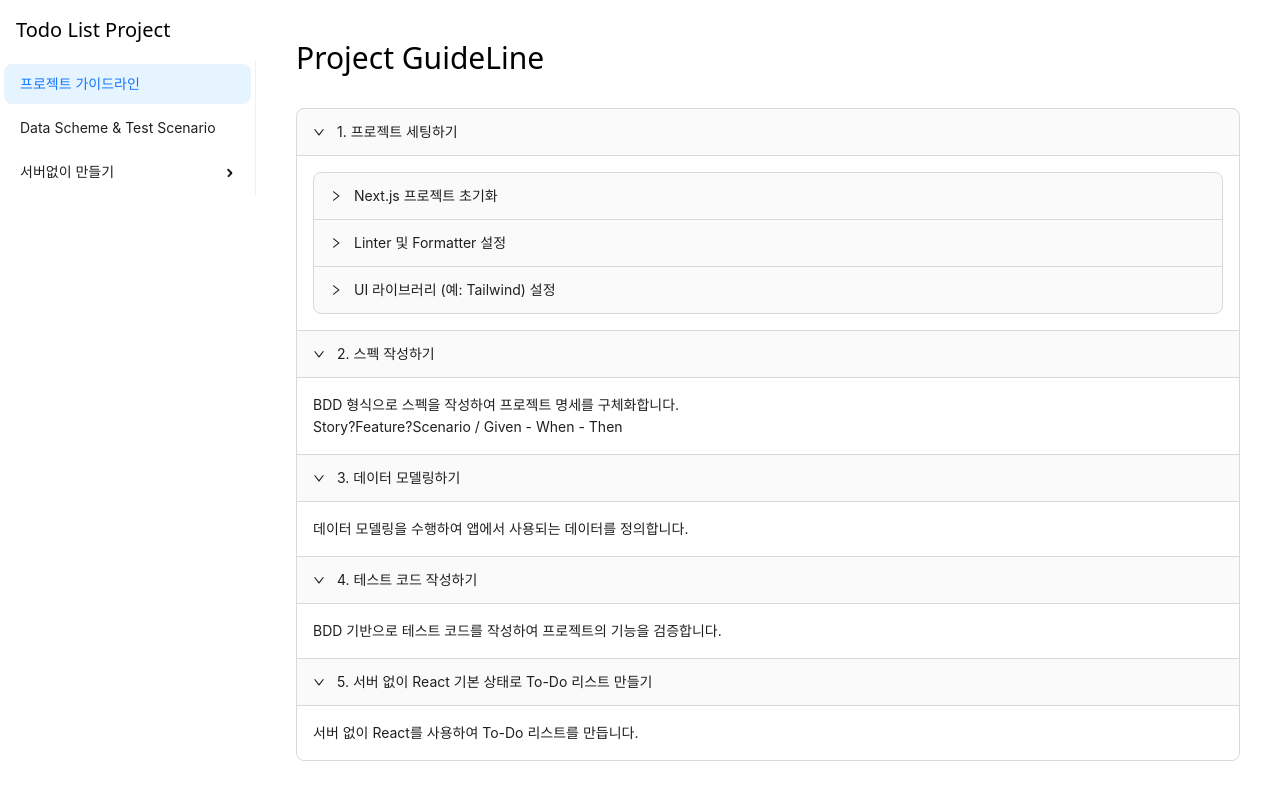
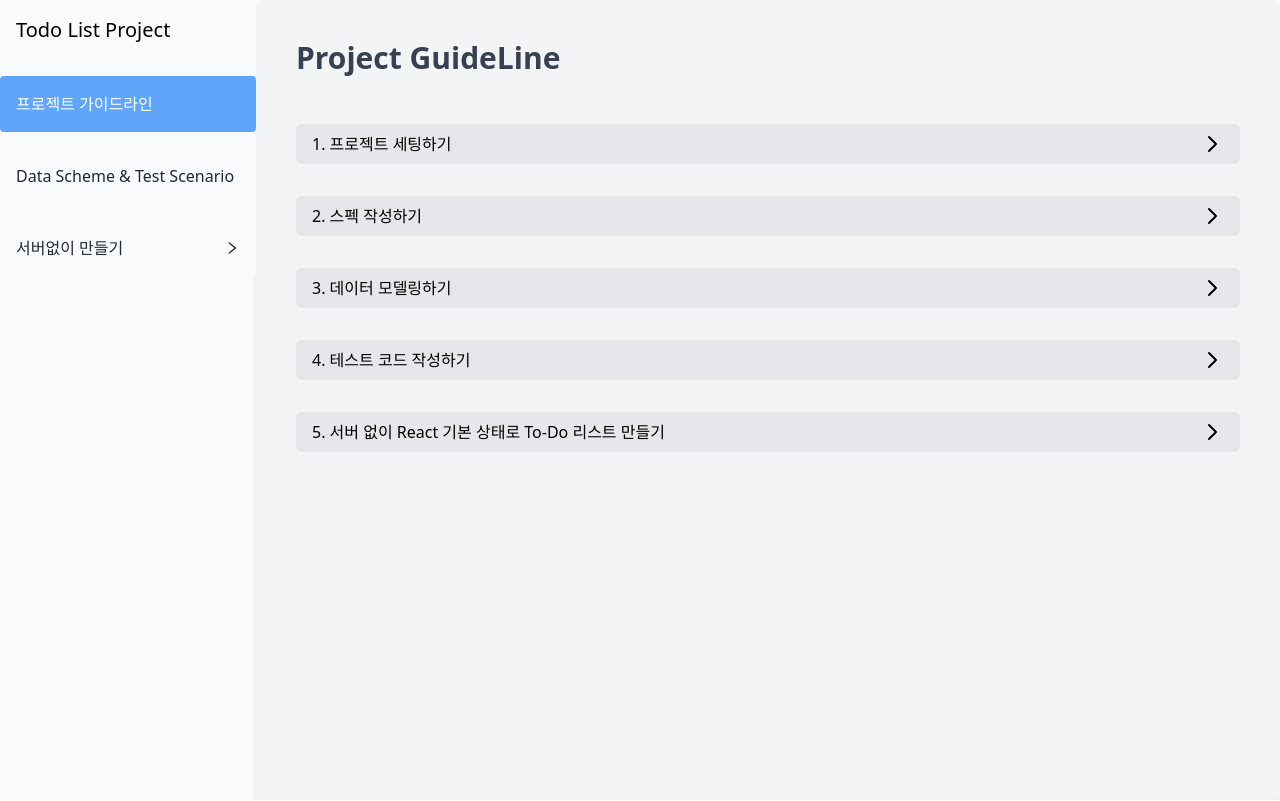
Before and after one commit to junsobi/typescript-next-todoapp, a Next.js app: page / in a window 1280 px wide. Built offline with nearby package versions, Linux system fonts and the light colour scheme.

Commit message:
Add : context/recoil 전환로직 구현

```diff
--- a/package.json
+++ b/package.json
@@ -24,6 +24,8 @@
     "react": "18.2.0",
     "react-datepicker": "^4.16.0",
     "react-dom": "18.2.0",
+    "react-icons": "^4.10.1",
+    "react-transition-group": "^4.4.5",
     "recoil": "^0.7.7",
     "typescript": "5.1.6",
     "uuid": "^9.0.0"
@@ -33,6 +35,7 @@
     "@playwright/test": "^1.36.0",
     "@testing-library/jest-dom": "^5.16.5",
     "@testing-library/react": "^14.0.0",
+    "@types/react-transition-group": "^4.4.6",
     "@types/uuid": "^9.0.2",
     "babel-jest": "^29.6.1",
     "identity-obj-proxy": "^3.0.0",
--- a/src/components/Layout.tsx
+++ b/src/components/Layout.tsx
@@ -1,11 +1,42 @@
 import { FC, ReactNode, useEffect, useState } from 'react';
 import { useRouter } from 'next/router';
 import Link from 'next/link';
-import { Menu } from 'antd';
+import { AiOutlineRight } from 'react-icons/ai';
 
 interface LayoutProps {
   children: ReactNode;
 }
+
+interface NavItem {
+  path: string | undefined;
+  name: string;
+  subItems?: NavItem[];
+}
+
+const navItems: NavItem[] = [
+  {
+    path: '/',
+    name: '프로젝트 가이드라인',
+  },
+  {
+    path: '/spec',
+    name: 'Data Scheme & Test Scenario',
+  },
+  {
+    path: undefined,
+    name: '서버없이 만들기',
+    subItems: [
+      {
+        path: '/usecontext',
+        name: 'Context API',
+      },
+      {
+        path: '/recoil',
+        name: 'Recoil',
+      },
+    ],
+  },
+];
 
 const Layout: FC<LayoutProps> = ({ children }) => {
   const router = useRouter();
@@ -13,42 +44,67 @@ const Layout: FC<LayoutProps> = ({ children }) => {
     typeof window !== 'undefined' ? router.pathname : '',
   );
 
+  const [isHovering, setHovering] = useState<string>('');
+
   useEffect(() => {
     if (typeof window !== 'undefined') {
       setActivePhase(router.pathname);
     }
   }, [router.pathname]);
 
+  const getItemClassName = (item: NavItem) => {
+    let className =
+      'text-gray-800 hover:bg-gray-100 p-4  rounded cursor-pointer flex justify-between items-center relative z-50';
+    if (
+      activePhase === item.path ||
+      item.subItems?.some((subItem) => subItem.path === activePhase)
+    ) {
+      className =
+        'bg-blue-400 text-white p-4 rounded  cursor-pointer flex justify-between items-center relative z-50';
+    } else if (item.name === isHovering) {
+      className =
+        'bg-gray-100 text-gray-800 p-4 rounded   cursor-pointer flex justify-between items-center relative z-50';
+    }
+    return className;
+  };
+
   return (
-    <div className="flex h-auto min-h-screen relative">
-      <div className="w-1/5 h-full top-0 sticky">
-        <h1 className="text-xl p-4">Todo List Project</h1>
-        <Menu selectedKeys={[activePhase]} mode="vertical">
-          <Menu.Item key="/">
-            <Link href="/" passHref>
-              프로젝트 가이드라인
-            </Link>
-          </Menu.Item>
-          <Menu.Item key="/spec">
-            <Link href="/spec" passHref>
-              Data Scheme & Test Scenario
-            </Link>
-          </Menu.Item>
-          <Menu.SubMenu key="sub1" title="서버없이 만들기">
-            <Menu.Item key="/usecontext">
-              <Link href="/usecontext" passHref>
-                Context API 이용하기
+    <div className="flex h-auto min-h-screen bg-gray-50">
+      <div className="w-1/5 h-full sticky top-0 flex flex-col bg-gray-50 z-20">
+        <h1 className="text-xl mb-4 p-4">Todo List Project</h1>
+        <ul className="flex flex-col gap-4">
+          {navItems.map((item) => (
+            <li
+              key={item.name}
+              onMouseEnter={() => setHovering(item.name)}
+              onMouseLeave={() => setHovering('')}
+              className="relative z-0"
+            >
+              <Link href={item.path || '#'}>
+                <div className={getItemClassName(item)}>
+                  {item.name}
+                  {item.subItems && <AiOutlineRight />}
+                </div>
               </Link>
-            </Menu.Item>
-            <Menu.Item key="/recoil">
-              <Link href="/recoil" passHref>
-                Recoil 이용하기
-              </Link>
-            </Menu.Item>
-          </Menu.SubMenu>
-        </Menu>
+              {item.subItems && isHovering === item.name && (
+                <div className="absolute w-full right-0 top-0 translate-x-full bg-gray-50 p-2 shadow-lg z-50 rounded">
+                  {' '}
+                  <ul className="space-y-1">
+                    {item.subItems.map((subItem) => (
+                      <Link href={subItem.path as string} key={subItem.name}>
+                        <div className={getItemClassName(subItem)}>
+                          {subItem.name}
+                        </div>
+                      </Link>
+                    ))}
+                  </ul>
+                </div>
+              )}
+            </li>
+          ))}
+        </ul>
       </div>
-      <div className="w-4/5">{children}</div>
+      <div className="w-4/5 relative z-10 bg-white">{children}</div>
     </div>
   );
 };
--- /dev/null
+++ b/src/components/Panel.tsx
@@ -0,0 +1,51 @@
+import { useState, ReactNode } from 'react';
+import { CSSTransition } from 'react-transition-group';
+import Layout from '@/components/Layout';
+
+interface PanelProps {
+  title: string;
+  children: ReactNode;
+}
+
+const Panel: React.FC<PanelProps> = ({ title, children }) => {
+  const [isOpen, setIsOpen] = useState(false);
+
+  return (
+    <div className="my-2">
+      <button
+        className="flex justify-between items-center w-full py-2 px-4 bg-gray-200 text-black my-2 transition-colors duration-150 hover:bg-gray-300 rounded-md"
+        onClick={() => setIsOpen(!isOpen)}
+      >
+        <span>{title}</span>
+        <svg
+          xmlns="http://www.w3.org/2000/svg"
+          fill="none"
+          viewBox="0 0 24 24"
+          stroke="currentColor"
+          className={`w-6 h-6 transition-transform duration-200 transform ${
+            isOpen ? 'rotate-90' : ''
+          }`}
+        >
+          <path
+            strokeLinecap="round"
+            strokeLinejoin="round"
+            strokeWidth={2}
+            d="M9 5l7 7-7 7"
+          />
+        </svg>
+      </button>
+      <CSSTransition
+        in={isOpen}
+        timeout={200}
+        classNames="my-node"
+        unmountOnExit
+      >
+        <div className="border p-4 rounded-md bg-white shadow-md">
+          {children}
+        </div>
+      </CSSTransition>
+    </div>
+  );
+};
+
+export default Panel;
--- a/src/hooks/useClearAll.ts
+++ b/src/hooks/useClearAll.ts
@@ -1,8 +1,7 @@
-import { useContext } from 'react';
-import { TasksContext } from '@/context/TasksContext';
+import { useTaskManager } from '@/hooks/useTaskManager';
 
 const useClearAll = () => {
-  const { clearCompletedTasks } = useContext(TasksContext);
+  const { clearCompletedTasks } = useTaskManager();
 
   const handleClearAll = () => {
     clearCompletedTasks();
--- a/src/pages/_app.tsx
+++ b/src/pages/_app.tsx
@@ -3,6 +3,7 @@ import { TasksProvider } from '@/context/TasksContext';
 import { mockTasks } from '@/data/mockTasks';
 import '@/styles/globals.css';
 import type { AppProps } from 'next/app';
+import '../../styles/global.css';
 
 export default function App({ Component, pageProps }: AppProps) {
   return <Component {...pageProps} />;
--- a/src/pages/index.tsx
+++ b/src/pages/index.tsx
@@ -1,64 +1,48 @@
-import { FC, useEffect, useState } from 'react';
-import { useRouter } from 'next/router';
-import { Collapse } from 'antd';
+import { useState, ReactNode } from 'react';
 import Layout from '@/components/Layout';
+import Panel from '@/components/Panel';
 
-const { Panel } = Collapse;
-
-const HomePage: FC = () => {
+const HomePage = () => {
   return (
     <Layout>
-      <div className="flex flex-col">
-        <div className="w-full p-10">
-          <h1 className="mb-8 text-3xl">Project GuideLine</h1>
-          <Collapse defaultActiveKey={['1', '2', '3', '4', '5', '6']}>
-            <Panel header="1. 프로젝트 세팅하기" key="1">
-              <Collapse>
-                <Panel header="Next.js 프로젝트 초기화" key="1">
+      <div className="flex flex-col h-full bg-gray-100 p-10 rounded-md shadow-md">
+        <h1 className="mb-8 text-3xl font-semibold text-gray-700">
+          Project GuideLine
+        </h1>
+        <Panel title="1. 프로젝트 세팅하기">
+          <Panel title="Next.js 프로젝트 초기화">
             <p>Next.js 프로젝트를 초기화하고 구성 요소를 설정합니다.</p>
           </Panel>
-                <Panel header="Linter 및 Formatter 설정" key="2">
+          <Panel title="Linter 및 Formatter 설정">
             <p>
-                    Linter 및 Formatter를 설정하여 코드의 일관성과 품질을
-                    유지합니다.
+              Linter 및 Formatter를 설정하여 코드의 일관성과 품질을 유지합니다.
             </p>
           </Panel>
-                <Panel header="UI 라이브러리 (예: Tailwind) 설정" key="3">
+          <Panel title="UI 라이브러리 (예: Tailwind) 설정">
             <p>
-                    UI 라이브러리를 설정하여 디자인 시스템을 구축하고 디자인
-                    요소를 재사용합니다.
+              UI 라이브러리를 설정하여 디자인 시스템을 구축하고 디자인 요소를
+              재사용합니다.
             </p>
           </Panel>
-              </Collapse>
         </Panel>
-
-            <Panel header="2. 스펙 작성하기" key="3">
+        <Panel title="2. 스펙 작성하기">
           <p>
             BDD 형식으로 스펙을 작성하여 프로젝트 명세를 구체화합니다.
             <br />
             Story?Feature?Scenario / Given - When - Then
           </p>
         </Panel>
-            <Panel header="3. 데이터 모델링하기" key="5">
+        <Panel title="3. 데이터 모델링하기">
+          <p>데이터 모델링을 수행하여 앱에서 사용되는 데이터를 정의합니다.</p>
+        </Panel>
+        <Panel title="4. 테스트 코드 작성하기">
           <p>
-                데이터 모델링을 수행하여 앱에서 사용되는 데이터를 정의합니다.
+            BDD 기반으로 테스트 코드를 작성하여 프로젝트의 기능을 검증합니다.
           </p>
         </Panel>
-            <Panel header="4. 테스트 코드 작성하기" key="4">
-              <p>
-                BDD 기반으로 테스트 코드를 작성하여 프로젝트의 기능을
-                검증합니다.
-              </p>
-            </Panel>
-
-            <Panel
-              header="5. 서버 없이 React 기본 상태로 To-Do 리스트 만들기"
-              key="6"
-            >
+        <Panel title="5. 서버 없이 React 기본 상태로 To-Do 리스트 만들기">
           <p>서버 없이 React를 사용하여 To-Do 리스트를 만듭니다.</p>
         </Panel>
-          </Collapse>
-        </div>
       </div>
     </Layout>
   );
--- a/src/pages/recoil/index.tsx
+++ b/src/pages/recoil/index.tsx
@@ -9,13 +9,11 @@ import { RecoilRoot } from 'recoil';
 const UseRecoilPage: React.FC = () => {
   return (
     <RecoilRoot>
-      <TasksProvider>
-        <Layout>
-          <ContextLayout>
-            <TasksSection />
-          </ContextLayout>
-        </Layout>
-      </TasksProvider>
+      <Layout>
+        <ContextLayout>
+          <TasksSection />
+        </ContextLayout>
+      </Layout>
     </RecoilRoot>
   );
 };
--- /dev/null
+++ b/styles/global.css
@@ -0,0 +1,21 @@
+.my-node-enter {
+  opacity: 0;
+  transform: scale(0.9);
+}
+.my-node-enter-active {
+  opacity: 1;
+  transform: translateX(0);
+  transition:
+    opacity 200ms,
+    transform 200ms;
+}
+.my-node-exit {
+  opacity: 1;
+}
+.my-node-exit-active {
+  opacity: 0;
+  transform: scale(0.9);
+  transition:
+    opacity 200ms,
+    transform 200ms;
+}
```
Also changed, not shown: src/context/TasksContext.tsx (+9 -3 lines), src/state/atoms/tasksAtom.ts (+12 -22 lines), 1 other file (tests, documents, lock files or other folders). Lines whose indentation alone changed are shown as unchanged.
